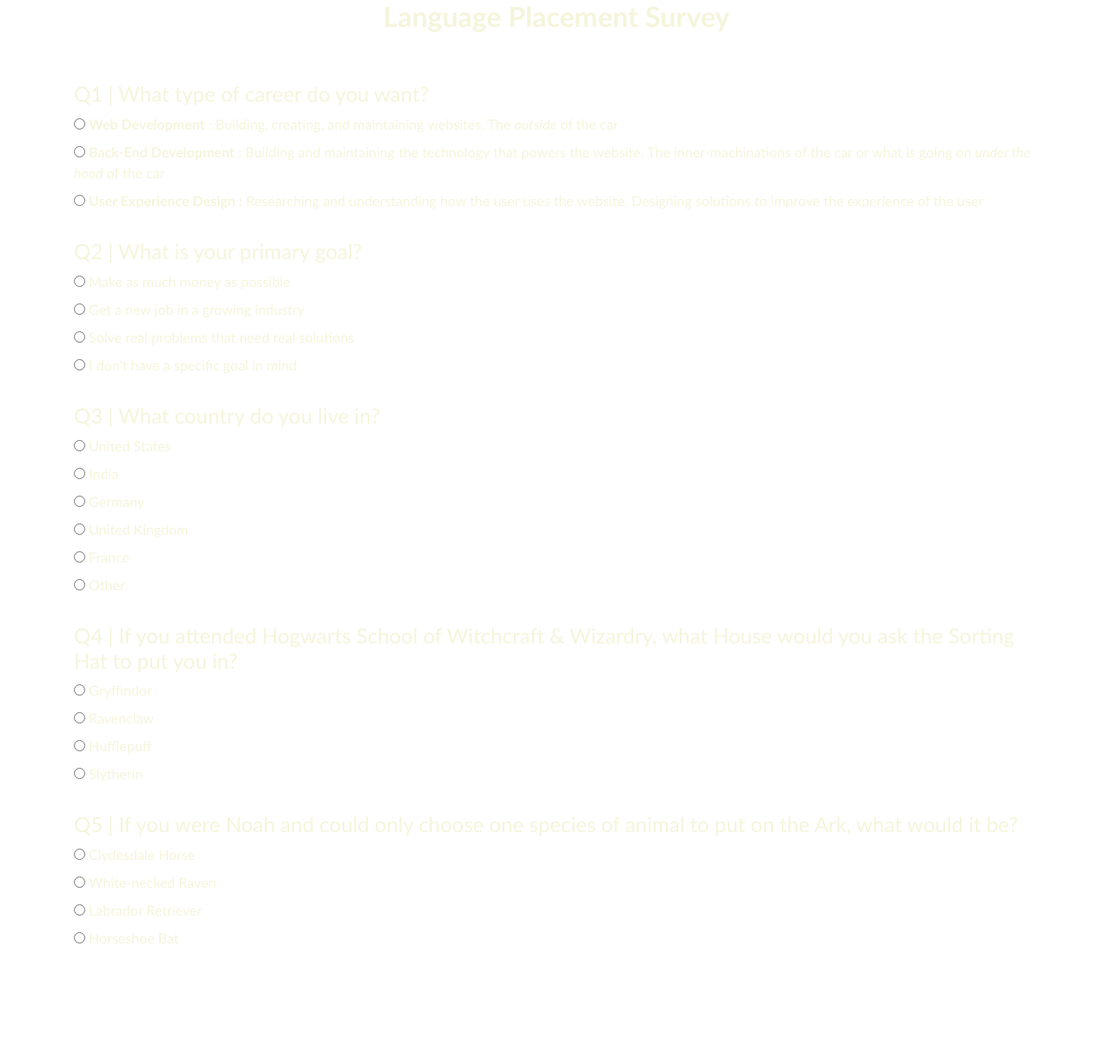
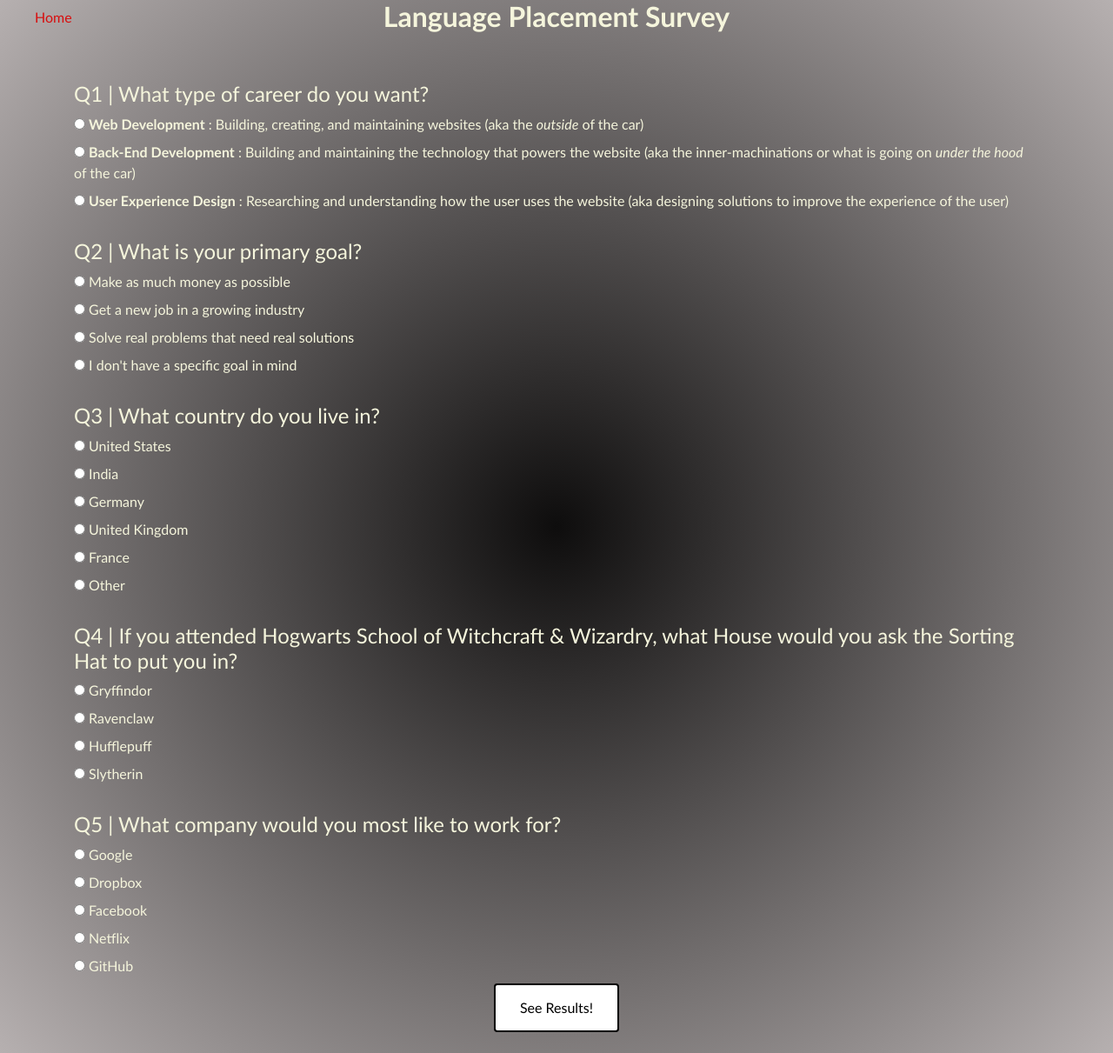
Before and after one commit to colchapm/programming-language-suggester, a plain HTML site: page placement-survey.html in a window 1280 px wide. Shown: the whole page at 87% size. Before the commit the page ends 1099 px from the top, so only its background shows below. Drawn offline with Linux system fonts and the light colour scheme.

Commit message:
add javascript branching to suggest three languages based on the answers to the survey.

```diff
--- a/css/styles.css
+++ b/css/styles.css
@@ -33,6 +33,12 @@ body {
   font-weight: bold;
 }
 
+.home-btn {
+  position: absolute;
+  top: 10px;
+  left: 40px;
+}
+
 .supporting-image {
   display: block;
   margin-left: auto;
@@ -43,3 +49,16 @@ body {
 a {
   color:rgb(216, 14, 14);
 }
+
+#suggestion {
+  display: none;
+  padding: 20px;
+  border: slateblue;
+  border-width: 20px;
+  background-color: thistle;
+  margin-bottom: 10px;
+  text-align: center;
+  box-sizing: border-box;
+  font-family: 'Courier New', Courier, monospace;
+  font-size: larger;
+}
--- a/js/scripts.js
+++ b/js/scripts.js
@@ -0,0 +1,40 @@
+$(document).ready(function(){
+  $("form#survey").submit(function(event) {
+    const questionOne = $("input:radio[name=questionOne]:checked").val();
+    const questionTwo = $("input:radio[name=questionTwo]:checked").val();
+    const questionThree = $("input:radio[name=questionThree]:checked").val();
+    const questionFour = $("input:radio[name=questionFour]:checked").val();
+    const questionFive = $("input:radio[name=questionFive]:checked").val();
+
+
+    if (questionOne === "webDevelopment" && questionTwo === "money" && questionFive === "google" || questionFive === "github") {
+      resultOne = "JavaScript"
+      resultTwo = "Java"
+      resultThree = "HTML";
+    } else if (questionOne === "backEndDevelopment" && questionTwo === "careerChange" || questionTwo === "money" || questionTwo === "notSpecific" && questionFive === "dropbox" || questionFive === "netflix") {
+      resultOne = "Python"
+      resultTwo = "JavaScript"
+      resultThree ="Ruby";
+    } else {
+      resultOne = "JavaScript"
+      resultTwo = "HTML"
+      resultThree = "CSS"
+    }
+    $("#suggestion").show();
+    document.getElementById ("resultOne").innerHTML = resultOne;
+    document.getElementById ("resultTwo").innerHTML = resultTwo;
+    document.getElementById ("resultThree").innerHTML = resultThree;
+
+
+
+    event.preventDefault();
+  });
+});
+
+
+/*
+if (questionOne === "webDevelopment") {
+  javaScript = 1
+
+}
+*/
--- a/placement-survey.html
+++ b/placement-survey.html
@@ -8,29 +8,32 @@
   <title>Survey Q1</title>
 </head>
 <body>
+  <div class="background">
   <div class="container">
     <h2 class="title">Language Placement Survey</h2>
     <br>
+    <h6 class="home-btn"><a href="index.html">Home</a></h6>
     <br>
+    <form id="survey">
     <h4>Q1 | What type of career do you want?</h4>
       <div class="radio">
         <label>
-          <input type="radio" name="question-one" value="web-development">
-          <strong>Web Development</strong> : Building, creating, and maintaining websites. The <em>outside</em> of the car
+          <input type="radio" name="questionOne" value="webDevelopment">
+          <strong>Web Development</strong> : Building, creating, and maintaining websites (aka the <em>outside</em> of the car)
         </label>
       </div>
       <div class="radio">
         <label>
-          <input type="radio" name="question-one" value="back-end-development">
-          <strong>Back-End Development</strong> : Building and maintaining the technology that powers the website.
-          The inner-machinations of the car or what is going on <em>under the hood</em> of the car
+          <input type="radio" name="questionOne" value="backEndDevelopment">
+          <strong>Back-End Development</strong> : Building and maintaining the technology that powers the website
+          (aka the inner-machinations or what is going on <em>under the hood</em> of the car)
         </label>
       </div>
       <div class="radio">
         <label>
-          <input type="radio" name="question-one" value="user-experience-development">
-          <strong>User Experience Design</strong> : Researching and understanding how the user uses the website.
-          Designing solutions to improve the experience of the user
+          <input type="radio" name="questionOne" value="userExperienceDevelopment">
+          <strong>User Experience Design</strong> : Researching and understanding how the user uses the website
+          (aka designing solutions to improve the experience of the user)
         </label>
       </div>
       <br>
@@ -38,25 +41,25 @@
       <h4>Q2 | What is your primary goal?</h4>
       <div class="radio">
         <label>
-          <input type="radio" name="question-two" value="money">
+          <input type="radio" name="questionTwo" value="money">
           Make as much money as possible
         </label>
       </div>
       <div class="radio">
         <label>
-          <input type="radio" name="question-two" value="career-change">
+          <input type="radio" name="questionTwo" value="careerChange">
           Get a new job in a growing industry
         </label>
       </div>
       <div class="radio">
         <label>
-          <input type="radio" name="question-two" value="problem-solve">
+          <input type="radio" name="questionTwo" value="problemSolve">
           Solve real problems that need real solutions
         </label>
       </div>
       <div class="radio">
         <label>
-          <input type="radio" name="question-two" value="not-specific">
+          <input type="radio" name="questionTwo" value="notSpecific">
           I don't have a specific goal in mind
         </label>
       </div>
@@ -65,37 +68,37 @@
       <h4>Q3 | What country do you live in?</h4>
       <div class="radio">
         <label>
-          <input type="radio" name="question-three" value="united-states">
+          <input type="radio" name="questionThree" value="unitedStates">
           United States
         </label>
       </div>
       <div class="radio">
         <label>
-          <input type="radio" name="question-three" value="india">
+          <input type="radio" name="questionThree" value="india">
           India
         </label>
       </div>
       <div class="radio">
         <label>
-          <input type="radio" name="question-three" value="Germany">
+          <input type="radio" name="questionThree" value="Germany">
           Germany
         </label>
       </div>
       <div class="radio">
         <label>
-          <input type="radio" name="question-three" value="united-kingdom">
+          <input type="radio" name="questionThree" value="unitedKingdom">
           United Kingdom
         </label>
       </div>
       <div class="radio">
         <label>
-          <input type="radio" name="question-three" value="france">
+          <input type="radio" name="questionThree" value="france">
           France
         </label>
       </div>
       <div class="radio">
         <label>
-          <input type="radio" name="question-three" value="other">
+          <input type="radio" name="questionThree" value="other">
           Other
         </label>
       </div>
@@ -104,55 +107,72 @@
       <h4>Q4 | If you attended Hogwarts School of Witchcraft & Wizardry, what House would you ask the Sorting Hat to put you in?</h4>
       <div class="radio">
         <label>
-          <input type="radio" name="question-five" value="gryffindor">
+          <input type="radio" name="questionFour" value="gryffindor">
           Gryffindor
         </label>
       </div>
       <div class="radio">
         <label>
-          <input type="radio" name="question-five" value="ravenclaw">
+          <input type="radio" name="questionFour" value="ravenclaw">
           Ravenclaw
         </label>
       </div>
       <div class="radio">
         <label>
-          <input type="radio" name="question-five" value="hufflepuff">
+          <input type="radio" name="questionFour" value="hufflepuff">
           Hufflepuff
         </label>
       </div>
       <div class="radio">
         <label>
-          <input type="radio" name="question-five" value="slytherin">
+          <input type="radio" name="questionFour" value="slytherin">
           Slytherin
         </label>
       </div>
       <br>
 
-      <h4>Q5 | If you were Noah and could only choose one species of animal to put on the Ark, what would it be?</h4>
+      <h4>Q5 | What company would you most like to work for?</h4>
       <div class="radio">
         <label>
-          <input type="radio" name="question-five" value="horse">
-          Clydesdale Horse
+          <input type="radio" name="questionFive" value="google">
+          Google
         </label>
       </div>
       <div class="radio">
         <label>
-          <input type="radio" name="question-five" value="raven">
-          White-necked Raven
+          <input type="radio" name="questionFive" value="dropbox">
+          Dropbox
         </label>
       </div>
       <div class="radio">
         <label>
-          <input type="radio" name="question-five" value="dog">
-          Labrador Retriever
+          <input type="radio" name="questionFive" value="facebook">
+          Facebook
         </label>
       </div>
       <div class="radio">
         <label>
-          <input type="radio" name="question-five" value="bat">
-          Horseshoe Bat
+          <input type="radio" name="questionFive" value="netflix">
+          Netflix
         </label>
       </div>
+      <label>
+        <input type="radio" name="questionFive" value="github">
+        GitHub
+      </label>
+
+      <button type = "submit" button class="btn">See Results!</button>
+    </form>
+
+    <br>
+    <div id="suggestion">
+      <p>We believe <strong><span id="resultOne"></span></strong>, <strong><span id="resultTwo"></span></strong>,
+        and <strong><span id="resultThree"></span></strong> are a great place to start. Best of luck to you and your coding adventures.</p>
+    </div>
+    </div>
+
+
+  </div>
 
 
 
```
Also changed, not shown: index.html (+1 -1 lines).
